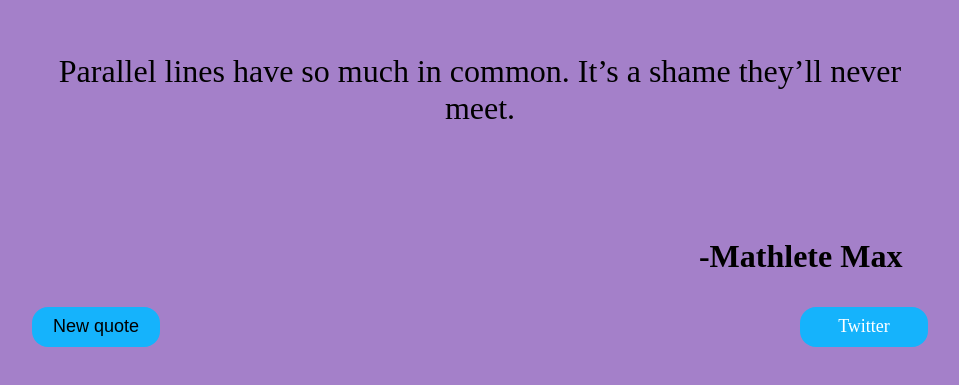
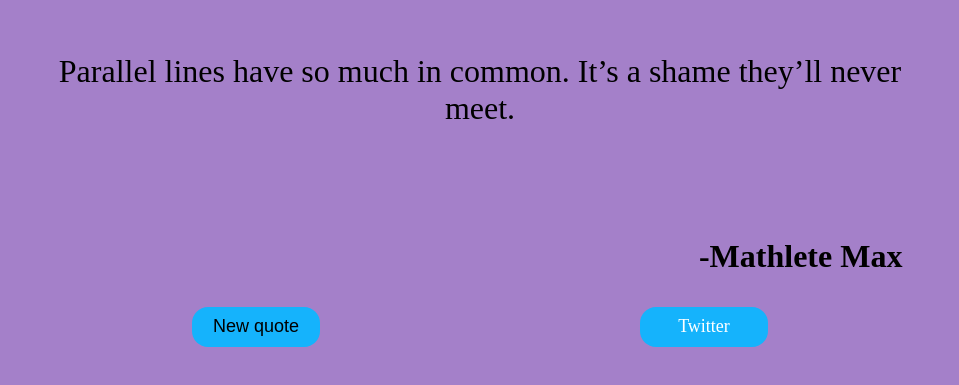
Before and after one commit to marius-grigaliunas/FCC-RandomQuoteGenerator, a React (Vite) app: page / in a window 1280 px wide. Shown: the part 185-570 px from the top of the page, without its empty margins (168-1127 px from the left). Built offline with nearby package versions, Linux system fonts and the light colour scheme.

Commit message:
added freecodecamp tests

```diff
--- a/index.html
+++ b/index.html
@@ -9,5 +9,6 @@
   <body>
     <div id="root"></div>
     <script type="module" src="/src/main.jsx"></script>
+    <script src="https://cdn.freecodecamp.org/testable-projects-fcc/v1/bundle.js"></script>
   </body>
 </html>
--- a/src/components/QouteGenerator.jsx
+++ b/src/components/QouteGenerator.jsx
@@ -8,9 +8,7 @@ function QuoteGenerator({ setQuote }) {
     }
 
     return (
-        <div className='newqoute-button-container'>
-            <button id="new-qoute" onClick={handleQuoteRequest}>New quote</button>
-        </div>
+        <button id="new-quote" onClick={handleQuoteRequest}>New quote</button>
     );
 };
 
--- a/src/components/QuoteCreation.jsx
+++ b/src/components/QuoteCreation.jsx
@@ -53,7 +53,7 @@ export const randomQuote = () => {
 const QUOTABLE_API = "https://programming-quotes-api.azurewebsites.net/api/quotes/random";
 
 export const quoteMaker = async () => {
-    try {
+    /*try {
         const response = await fetch(QUOTABLE_API)
         const data = await response.json()
         return {quote: data.text, author: data.author};
@@ -61,5 +61,6 @@ export const quoteMaker = async () => {
     catch (error) {
         console.error("Error at fetching a quote:", error);
         return randomQuote;
-    }
+    }*/
+   return randomQuote;
 }
```
